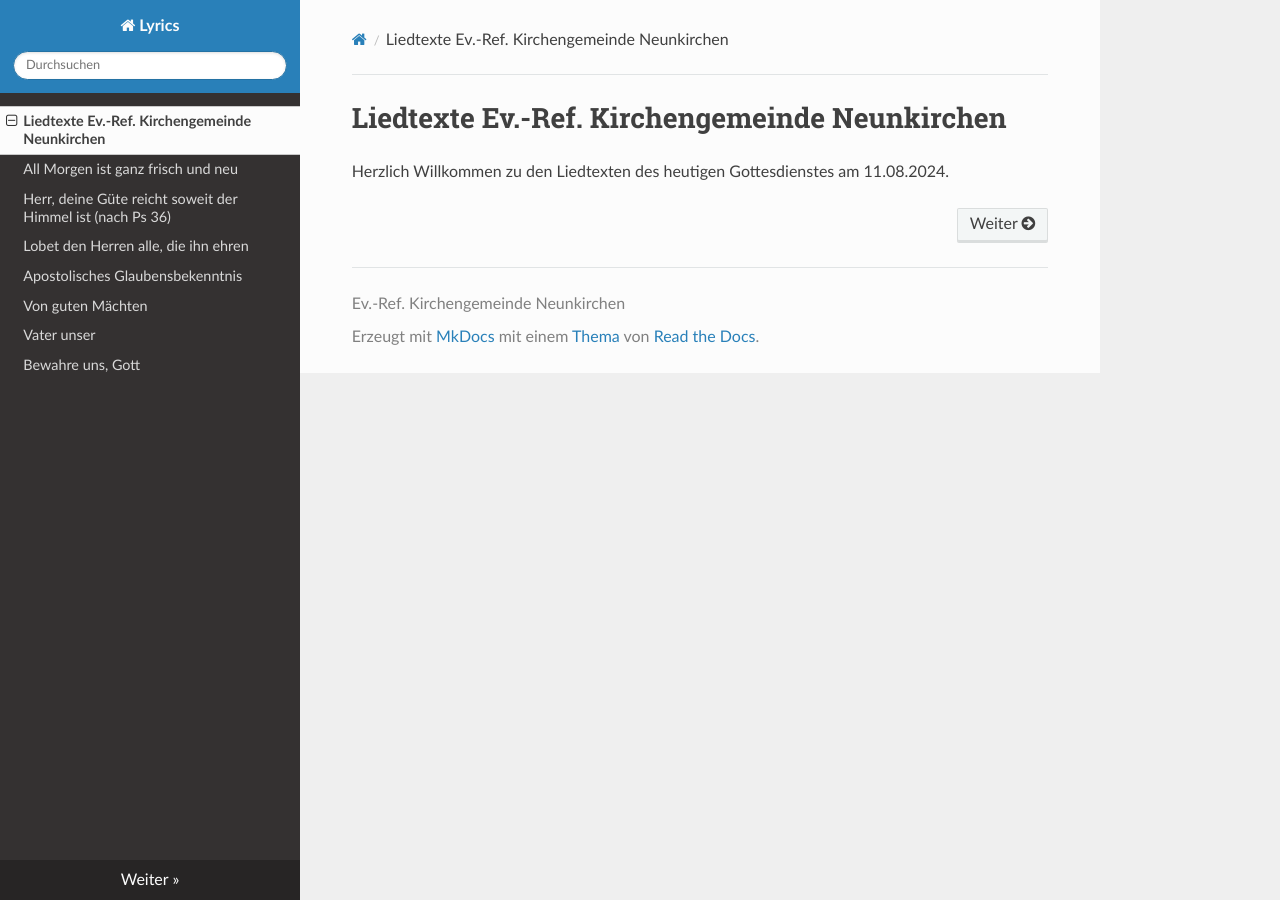
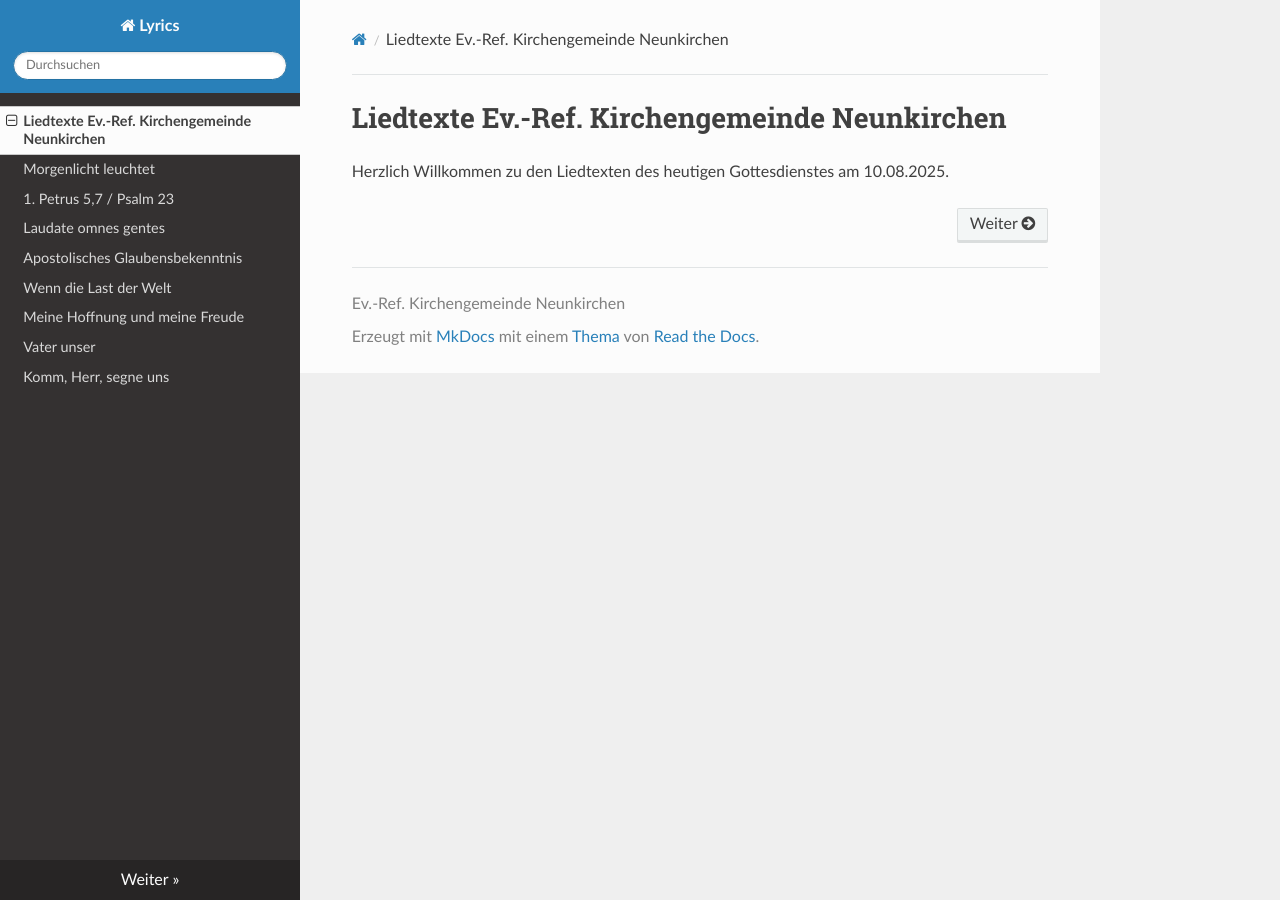
Before and after one commit to Ev-Ref-Kirchengemeinde-Neunkirchen/lyrics, an MkDocs documentation site: the page built from docs/index.md, in a window 1280 px wide. Built offline with MkDocs 1.6.1, drawn with Linux system fonts in a browser that asks for light colours; nearby versions of some CDN libraries.

Commit message:
More lyrics

```diff
--- a/docs/index.md
+++ b/docs/index.md
@@ -1,3 +1,3 @@
 # Liedtexte Ev.-Ref. Kirchengemeinde Neunkirchen
 
-Herzlich Willkommen zu den Liedtexten des heutigen Gottesdienstes am 11.08.2024.
+Herzlich Willkommen zu den Liedtexten des heutigen Gottesdienstes am 10.08.2025.
--- a/mkdocs.yml
+++ b/mkdocs.yml
@@ -13,10 +13,11 @@ plugins:
   - search
 nav:
   - index.md
-  - All_morgen_ist_ganz_frisch_und_neu.md
-  - Herr_deine_Güte_reicht_soweit_der_Himmel_ist.md
-  - Lobet_den_Herren.md
+  - Morgenlicht_leuchtet.md
+  - Alle_Sorgen_werft_auf_ihn.md
+  - Laudate_omnes_gentes.md
   - Apostolisches_Glaubensbekenntnis.md
-  - Von_guten_Mächten.md
+  - Wenn_die_Last_der_Welt.md
+  - Meine_Hoffnung_und_meine_Freude.md
   - Vater_unser.md
-  - Bewahre_uns_Gott.md
+  - Komm_Herr_segne_uns.md
```
Also changed, not shown: docs/Alle_Sorgen_werft_auf_ihn.md (added, +21 -0 lines), docs/Wenn_die_Last_der_Welt.md (added, +23 -0 lines).
